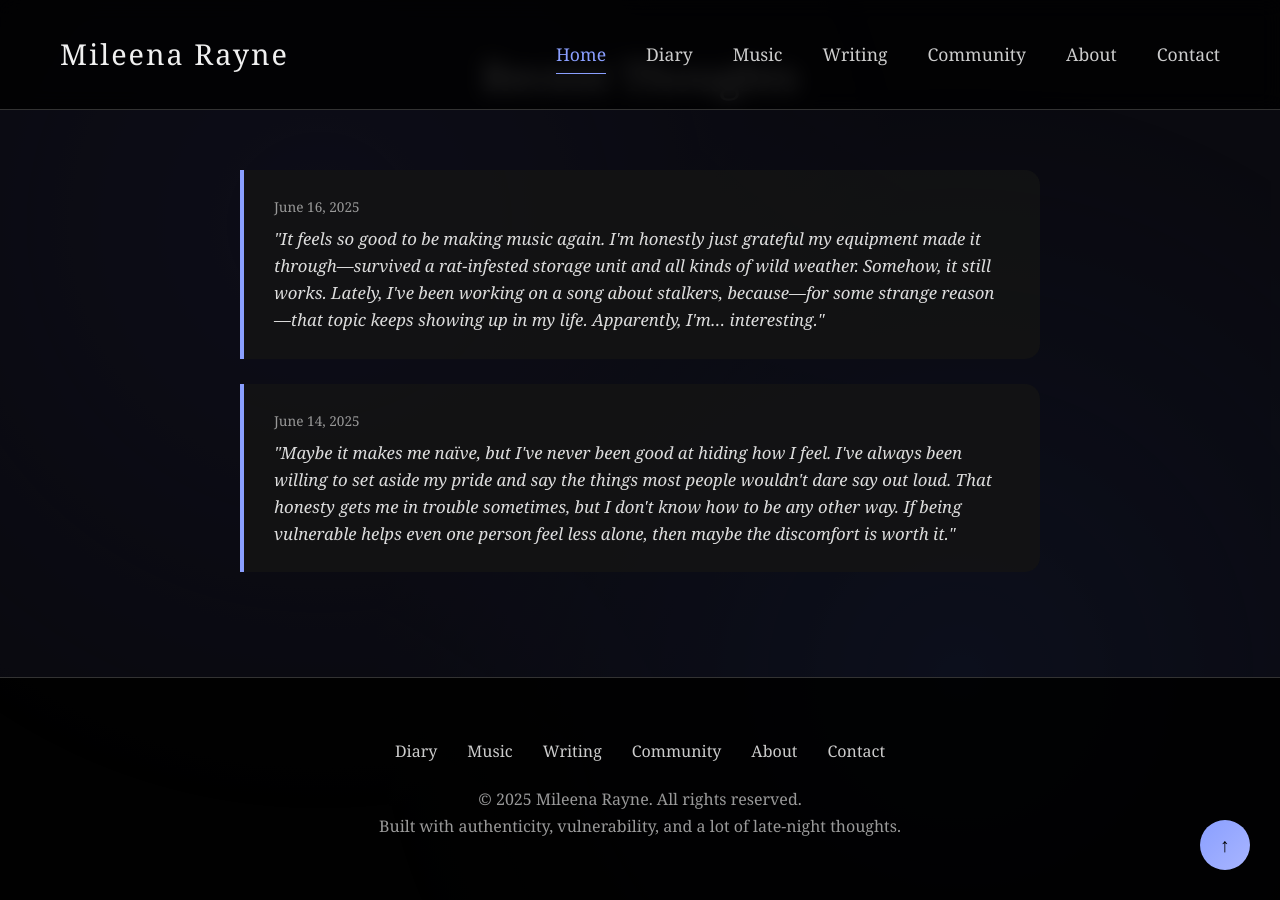
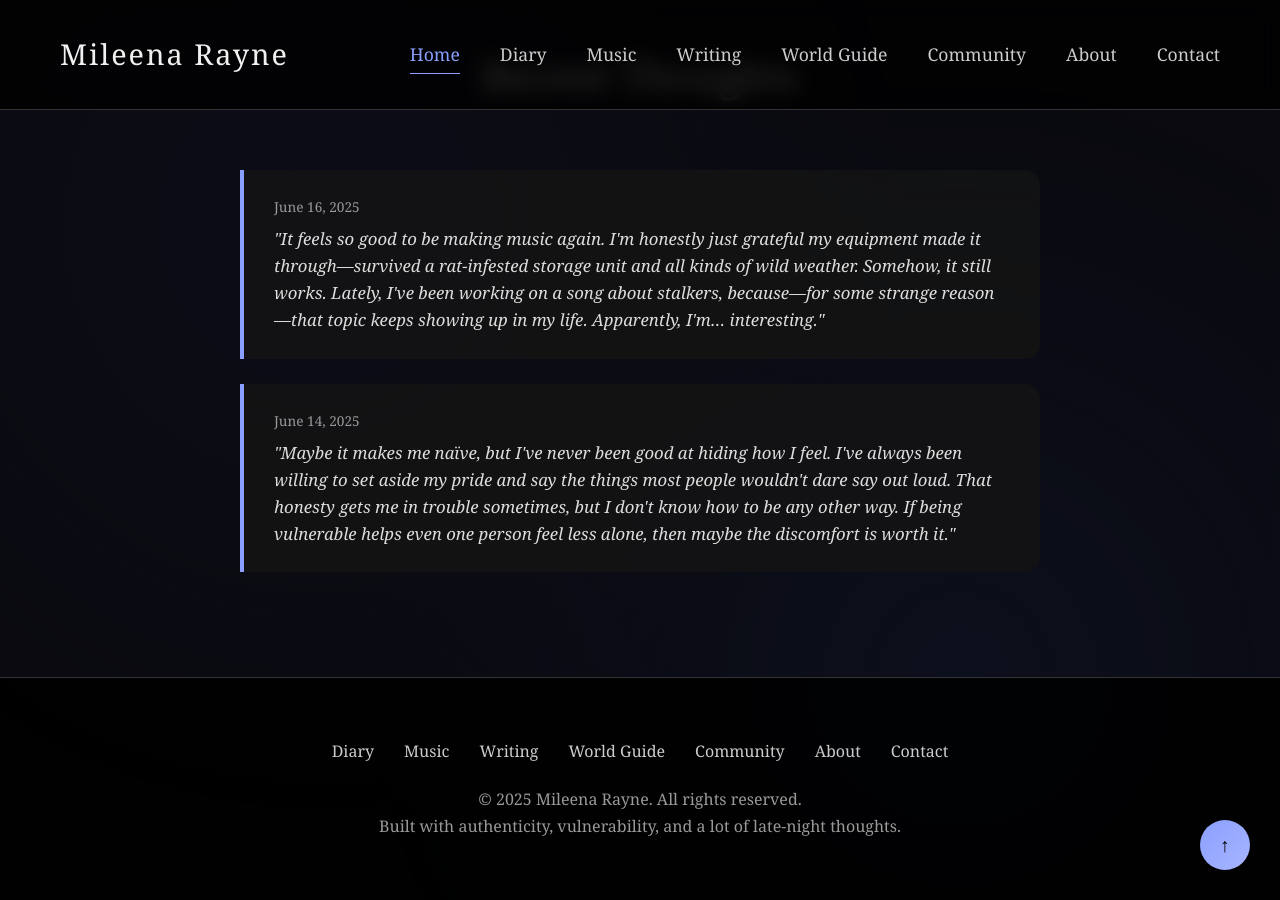
Before and after one commit to Mileena28/Mileena28.github.io, a Jekyll site: the page built from index.html, in a window 1280 px wide and 900 px high, scrolled down 2140 px. Built offline with Jekyll 4.4.1, drawn with Linux system fonts in a browser that asks for light colours.

Commit message:
Update default.html

```diff
--- a/_layouts/default.html
+++ b/_layouts/default.html
@@ -220,6 +220,7 @@
                     <a href="/diary/" {% if page.url contains "diary" %}class="active"{% endif %}>Diary</a>
                     <a href="/music/" {% if page.url contains "music" %}class="active"{% endif %}>Music</a>
                     <a href="/writing/" {% if page.url contains "writing" %}class="active"{% endif %}>Writing</a>
+                    <a href="/world-guide/" {% if page.url contains "world-guide" %}class="active"{% endif %}>World Guide</a>
                     <a href="/community/" {% if page.url contains "community" %}class="active"{% endif %}>Community</a>
                     <a href="/about/" {% if page.url contains "about" %}class="active"{% endif %}>About</a>
                     <a href="/contact/" {% if page.url contains "contact" %}class="active"{% endif %}>Contact</a>
@@ -240,6 +241,7 @@
                 <a href="/diary/">Diary</a>
                 <a href="/music/">Music</a>
                 <a href="/writing/">Writing</a>
+                <a href="/world-guide/">World Guide</a>
                 <a href="/community/">Community</a>
                 <a href="/about/">About</a>
                 <a href="/contact/">Contact</a>
```
